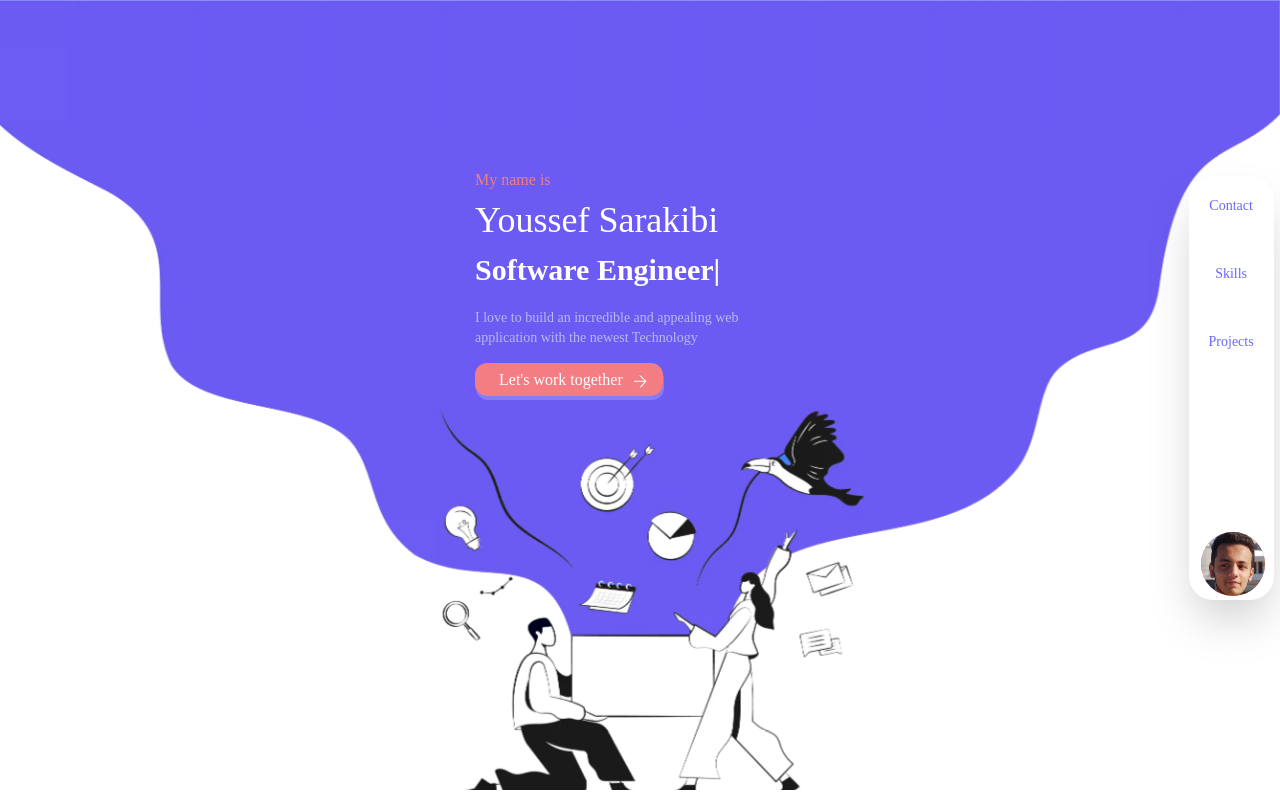
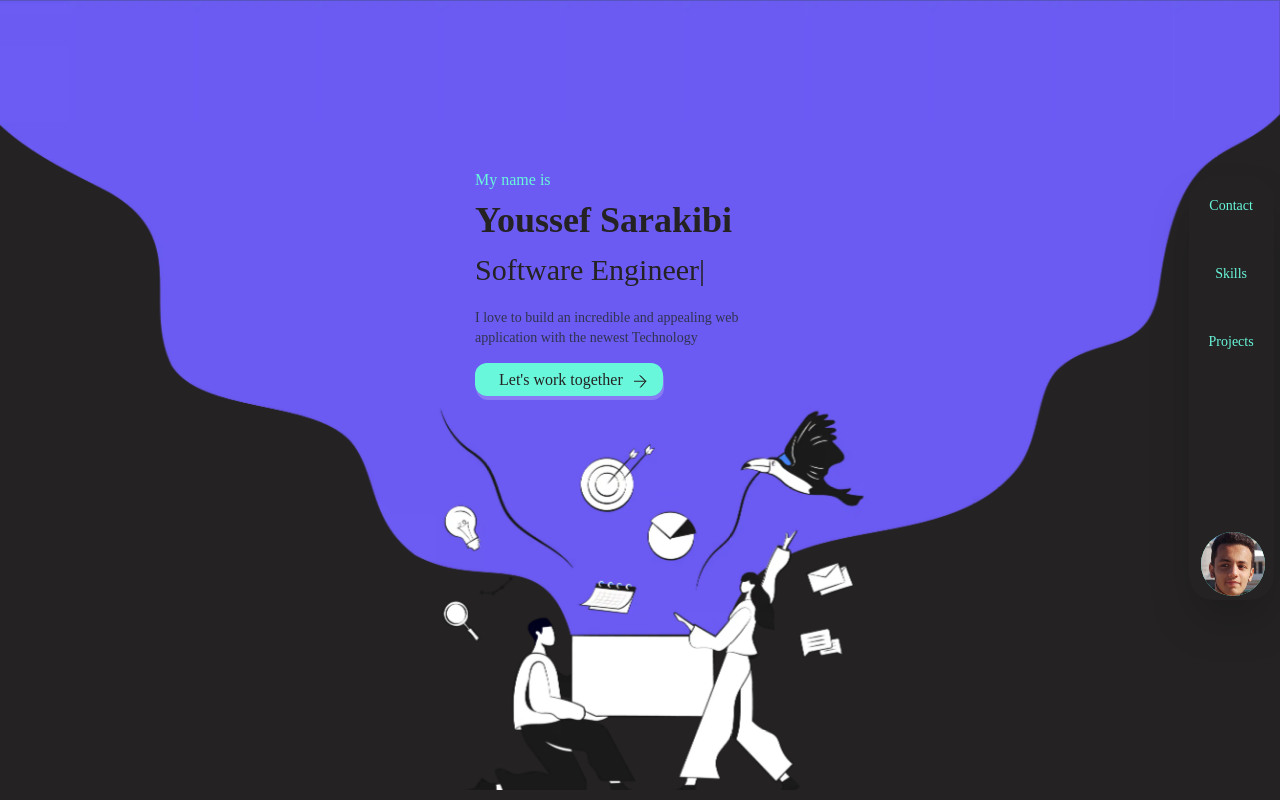
Before and after one commit to Sk01s/my-poriti, a Next.js app: page / in a window 1280 px wide. Built offline with nearby package versions, Linux system fonts and the light colour scheme.

Commit message:
change the theme

```diff
--- a/components/Landing.jsx
+++ b/components/Landing.jsx
@@ -8,21 +8,21 @@ const Landing = () => {
     <main className={`${homeStyles.landing} w-[100vw] h-[100vh]`}>
       <div className=" absolute z-10 top-[35%] max-w-[70%] left-[50%] sm:left-[45%] translate-x-[-55%] translate-y-[-50%] ">
         <h3 className="text-accent font-thin mb-2">My name is</h3>
-        <h1 className="text-white text-4xl font-thin mb-3 whitespace-nowrap">
+        <h1 className="text-black text-4xl font-bold mb-3 whitespace-nowrap">
           Youssef Sarakibi
         </h1>
         <Typist
           sentences={["Frontend Developer", "Software Engineer"]}
           typingSpeed="100"
-          className="font-bold text-3xl text-white whitespace-nowrap max-w-[300px] "
+          className="font-thin text-3xl text-black whitespace-nowrap max-w-[300px] "
         ></Typist>
-        <p className="text-paragraph text-sm my-5  w-[300px]">
+        <p className="text-paragraph text-sm opacity-80 my-5  w-[300px]">
           I love to build an incredible and appealing web application with the
           newest Technology
         </p>
         <Link href="/contact">
           <motion.a
-            className={`${homeStyles.btn} text-white bg-accent px-6 pr-10 py-2 rounded-xl relative cursor-pointer`}
+            className={`${homeStyles.btn} text-black  bg-accent px-6 pr-10 py-2 rounded-xl relative cursor-pointer`}
             whileHover={{
               boxShadow: "4px 8px 2px rgba(255,255,255,0.3)",
             }}
@@ -40,17 +40,17 @@ const Landing = () => {
               xmlns="http://www.w3.org/2000/svg"
             >
               <g
-                className={`${homeStyles["cross-1"]} duration-300 stroke-white`}
+                className={`${homeStyles["cross-1"]} duration-300 stroke-black`}
               >
                 <path d="M8 0.755556L13.675 6.45876" />
                 <path d="M14.0624 6.17677L8.39143 12.6296" />
               </g>
-              <g className={`${homeStyles["cross-2"]} stroke-white`}>
+              <g className={`${homeStyles["cross-2"]} stroke-black`}>
                 <path d="M8 0.755556L13.675 6.45876" />
                 <path d="M14.0624 6.17677L8.39143 12.6296" />
               </g>
               <line
-                className="duration-300 stroke-white"
+                className="duration-300 stroke-black"
                 x1="2"
                 y1="6.5"
                 x2="13"
--- a/components/NavLink.jsx
+++ b/components/NavLink.jsx
@@ -6,7 +6,7 @@ const NavLink = ({ href, text }) => {
   return (
     <Link href={href}>
       <a
-        className={`${NavStyles["nav-link"]} text-sm flex justify-center items-center p-4 my-1 capitalize  relative text-prime font-medium duration-300 rounded-3xl after:bg-white hover:bg-prime hover:text-white hover:opacity-80 `}
+        className={`${NavStyles["nav-link"]} text-sm flex justify-center items-center p-4 my-1 capitalize  relative text-accent  font-medium duration-300 rounded-3xl after:bg-white hover:bg-gradient-to-tr from-accent to-prime hover:text-black hover:opacity-60 `}
       >
         {text}
       </a>
--- a/features/Navbar.jsx
+++ b/features/Navbar.jsx
@@ -6,7 +6,7 @@ import Image from "next/dist/client/image";
 import logo from "../assens/logo.jpg";
 const Navbar = () => {
   return (
-    <header className="flex flex-col-reverse justify-between items-stretch shadow-2xl rounded-3xl px-3 fixed z-10 bg-white top-[22%] w-[85px] h-[53%] right-[0.5%] sm:top-2 sm:left-[0.5%] sm:w-[99%] sm:flex-row sm:h-20">
+    <header className="flex flex-col-reverse justify-between items-stretch shadow-2xl rounded-3xl px-3 fixed z-10 bg-black top-[22%] w-[85px] h-[53%] right-[0.5%] sm:top-2 sm:left-[0.5%] sm:w-[99%] sm:flex-row sm:h-20">
       <Link href="/">
         <a
           className={`${NavStyles.logo}  relative navbar-logo bg-accent w-16 h-16 my-1 flex justify-center block items-center text-white rounded-full font-semibold duration-300 hover:opacity-80 hover:h-28 sm:flex-col sm:hover:w-32 sm:hover:h-16 `}
@@ -19,7 +19,7 @@ const Navbar = () => {
             height={100}
           />
           <h2
-            className={`${NavStyles["logo-text"]} sm:opacity-100 absolute duration-300`}
+            className={`${NavStyles["logo-text"]} text-black font-thin text-sm sm:opacity-100 absolute duration-300`}
           >
             Youssef
           </h2>
--- a/pages/projects/index.jsx
+++ b/pages/projects/index.jsx
@@ -1,6 +1,5 @@
 import React from "react";
 import Head from "next/dist/shared/lib/head";
-import Link from "next/link";
 import projectStyles from "../../styles/projects.module.css";
 import { motion } from "framer-motion";
 const projects = ({ projects }) => {
@@ -10,7 +9,7 @@ const projects = ({ projects }) => {
         <title>Youssef Projects</title>
         <meta name="desctription" content="Youssef Sarakibi projects" />
       </Head>
-      <main className=" mx-2 mr-32 my-32 sm:mr-2  grid grid-cols-[repeat(auto-fill,minmax(250px,1fr))] gap-12">
+      <main className=" mx-2 mr-32 my-32 sm:mr-2  grid grid-cols-[repeat(auto-fill,minmax(280px,1fr))] gap-12">
         {projects.map((project) => {
           if (project.fork) return;
           if (project.name === "youssef portifolio" || project.name === "Sk01s")
@@ -19,25 +18,27 @@ const projects = ({ projects }) => {
             <motion.div
               key={project.id}
               whileHover={{ y: -10 }}
-              className={`${projectStyles.project} cursor-pointer p-12 text-center border-solid border-y-2 border-y-prime rounded-3xl relative `}
+              className={`${projectStyles.project} cursor-pointer p-12 text-center border-solid border-y-2 border-t-prime border-b-accent rounded-xl relative `}
             >
-              <h2 className="text-xl text-prime my-4">{project.name}</h2>
-              <p>{project.description}</p>
+              <h2 className="text-xl font-bold text-prime my-4">
+                {project.name}
+              </h2>
+              <p className=" text-[#CBD5E1]">{project.description}</p>
               <motion.a
                 href={project.livePage}
                 whileTap={{ scale: 0.8 }}
                 target="_blank"
-                className={`${projectStyles.link} ${projectStyles["link-left"]} duration-300 p-2 mt-4 text-white bg-accent rounded-xl absolute top-1 left-4 `}
+                className={`${projectStyles.link} ${projectStyles["link-left"]} duration-300 p-2 mt-4 text-black bg-accent rounded-xl absolute top-1 left-4 `}
               >
-                view app
+                View app
               </motion.a>
               <motion.a
                 href={project.codePage}
                 whileTap={{ scale: 0.8 }}
                 target="_blank"
-                className={`${projectStyles.link} ${projectStyles["link-right"]} duration-300 p-2 mt-4 text-white bg-accent rounded-xl absolute top-1 right-4 `}
+                className={`${projectStyles.link} ${projectStyles["link-right"]} duration-300 p-2 mt-4 text-black bg-accent rounded-xl absolute top-1 right-4 `}
               >
-                view code
+                View code
               </motion.a>
             </motion.div>
           );
--- a/styles/globals.css
+++ b/styles/globals.css
@@ -4,14 +4,16 @@
 @import url("https://fonts.googleapis.com/css2?family=Mali:wght@200;300;400;500;600;700&display=swap");
 :root {
   --prime: #6868f7;
-  --accent:#f47d83;
+  --accent: #68F7DB;
+  --black: #242222;
+  --paragaph: #242928;
 }
 html,
 body {
-  --accent: #f47d83;
   padding: 0;
   margin: 0;
   font-family: "Mali", cursive;
+  background-color: var(--black);
 }
 a {
   color: inherit;
--- a/styles/projects.module.css
+++ b/styles/projects.module.css
@@ -19,4 +19,5 @@
 }
 .project:hover .link {
   opacity: 1;
+  z-index: 1;
 }
--- a/tailwind.config.js
+++ b/tailwind.config.js
@@ -13,7 +13,8 @@ module.exports = {
       prime: "var(--prime)",
       white: "#ffffff",
       accent: "var(--accent)",
-      paragraph: "#b8b8eb",
+      paragraph: "var(--paragaph)",
+      black: "var(--black)",
     },
     screens: {
       "2xl": { max: "1535px" },
```
